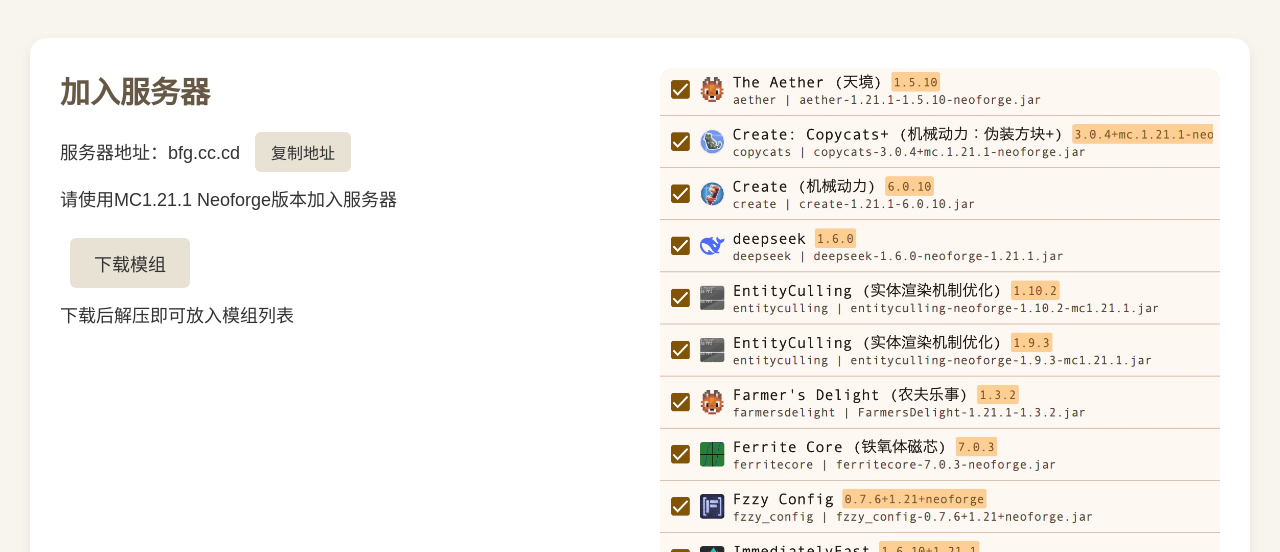
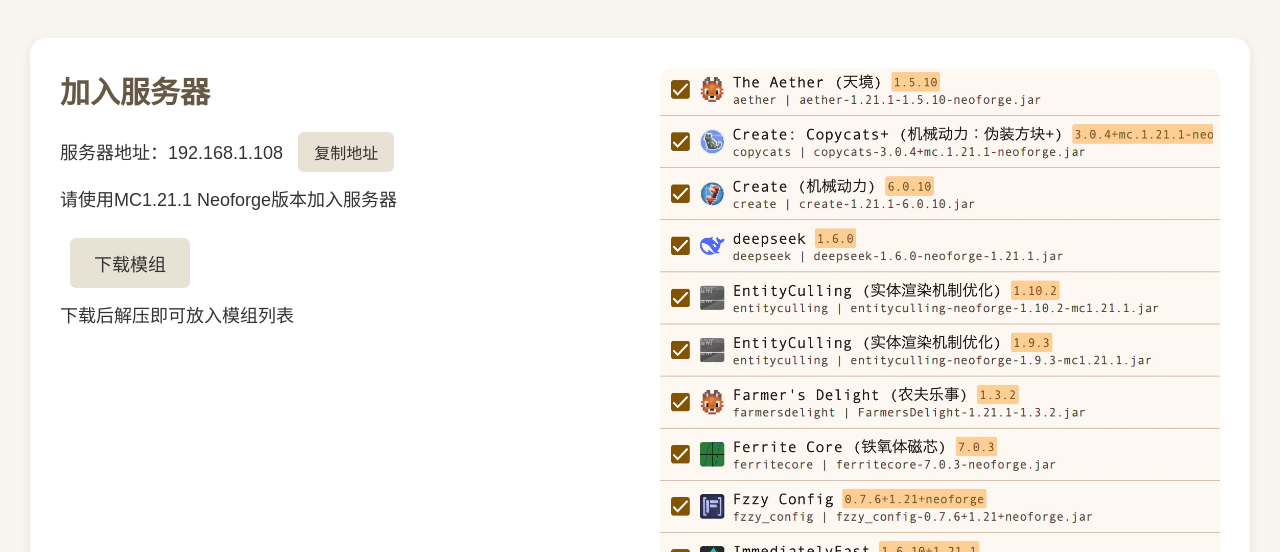
Before and after one commit to wu8fei/bfgf, a plain HTML site: page index.html in a window 1280 px wide. Both pictures are taken after a click on the button "复制地址". Shown: the part 822-1374 px from the top of the page. Drawn offline with Linux system fonts and the light colour scheme.

Commit message:
Update index.html

```diff
--- a/index.html
+++ b/index.html
@@ -139,7 +139,7 @@
         <div class="server-info">
             <div class="info-left">
                 <h2>加入服务器</h2>
-                <p>服务器地址：bfg.cc.cd <button class="copy-btn" onclick="copyServerAddress()">复制地址</button></p>
+                <p>服务器地址：192.168.1.108 <button class="copy-btn" onclick="copyServerAddress()">复制地址</button></p>
                 <p>请使用MC1.21.1 Neoforge版本加入服务器</p>
                 <button class="mod-download-btn" onclick="window.open('https://pan.baidu.com/s/1qT4-kAX3YLiz4Rh59xsS3A?pwd=bfgf','_blank')">下载模组</button>
                 <p>下载后解压即可放入模组列表</p>
@@ -162,7 +162,7 @@
     <script>
         // 复制服务器地址功能
         function copyServerAddress() {
-            navigator.clipboard.writeText('bfg.cc.cd').then(() => {
+            navigator.clipboard.writeText('192.168.1.108').then(() => {
                 alert('服务器地址已复制！');
             }).catch(err => {
                 console.error('复制失败', err);
```
